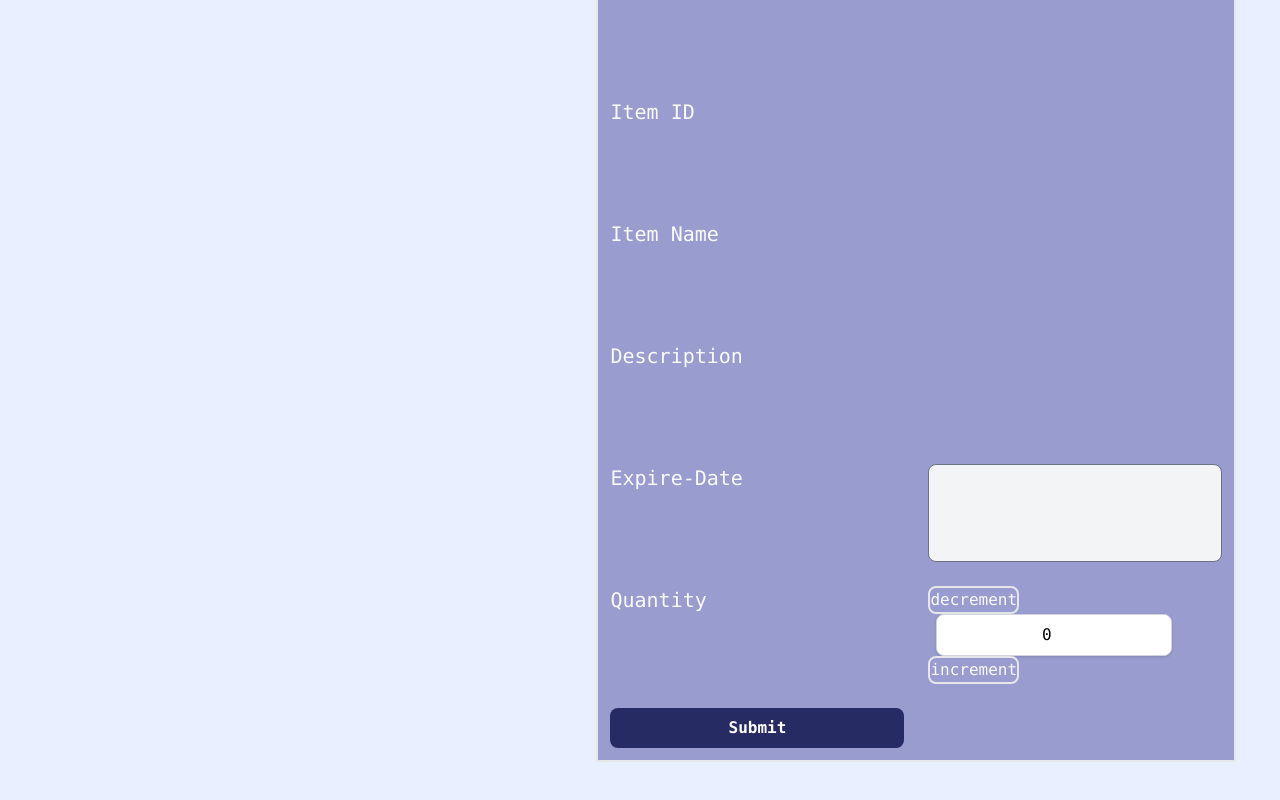
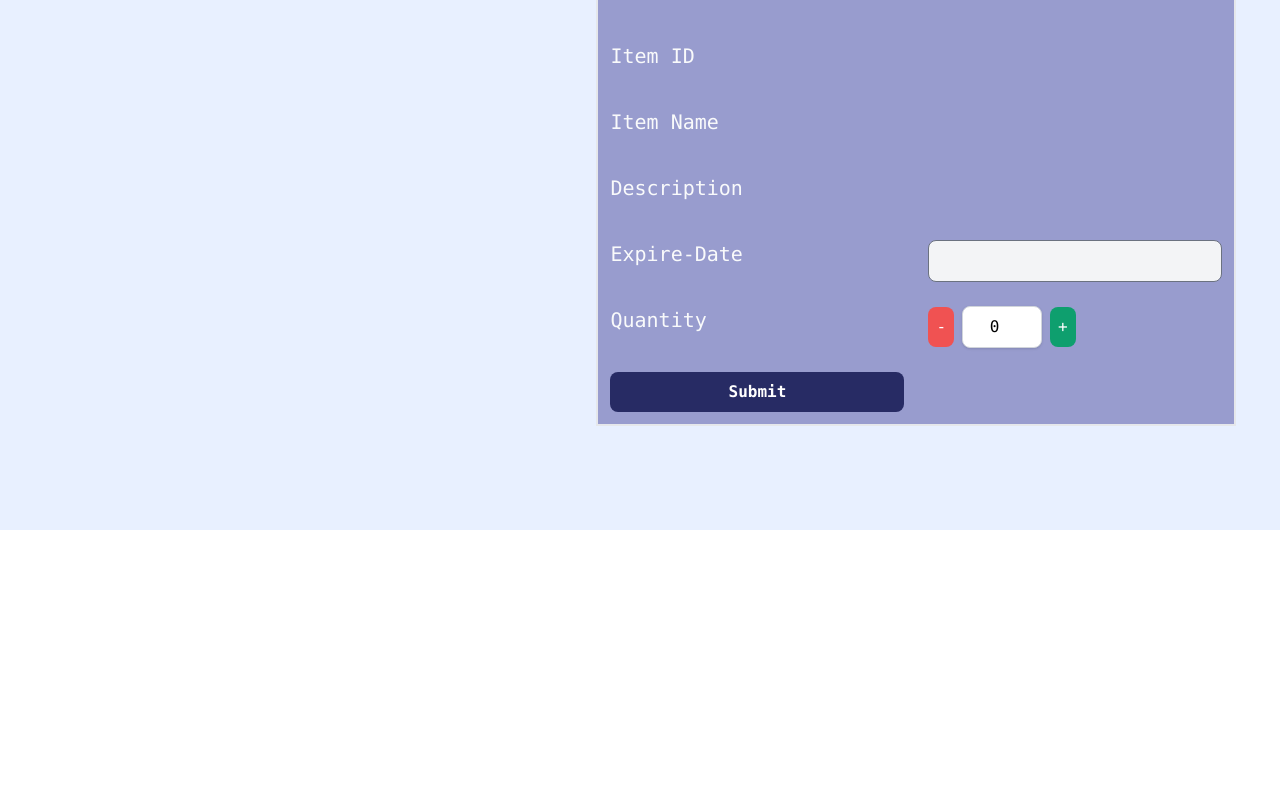
Before and after one commit to KenzieLeonic/testmirror, a Vue app in the folder app/: page /inbound in a window 1280 px wide. Shown: the part 344-1144 px from the top of the page. After the commit the page ends 874 px from the top, so only its background shows below. Built offline with nearby package versions, Linux system fonts and the light colour scheme; no server answers.

Commit message:
edit buttons

```diff
--- a/app/src/views/InboundView.vue
+++ b/app/src/views/InboundView.vue
@@ -99,10 +99,10 @@
           <h3 class="float-left text-xl text-gray-50">
             Quantity
           </h3>
-          <div class="text-gray-50">
-            <button v-on:click="increment" class="border-2 rounded-lg">increment</button>
-            <span class="mx-2">{{ count }}</span>
-            <button v-on:click="decrement" class="border-2 rounded-lg">decrement</button>
+          <div class="text-white">
+            <button v-on:click="decrement" class="rounded-lg p-2  bg-red-500 hover:bg-red-600">-</button>
+            <input type="number" v-model="count" class="mx-2 w-20 text-black text-center overflow-hidden rounded-lg shadow bg-white border border-gray-300 ">
+            <button v-on:click="increment" class="rounded-lg p-2  bg-green-500 hover:bg-green-600">+</button>
           </div>
           <button @click="addInbound" class="px-4 py-2 font-bold text-white rounded-lg bg hover:bg-[#10122e] bg-angelBaby-300"
                   style="align-items: center;">
@@ -134,11 +134,10 @@
           <h3 class="float-left text-xl text-gray-50">
             Quantity
           </h3>
-          <div class="text-gray-50">
-            <button v-on:click="decrement" class="border-2 rounded-lg">decrement</button>
-            <!-- <span class="mx-2">{{ count }}</span> -->
-            <input type="number" v-model="count" class="mx-2  text-black text-center overflow-hidden rounded-lg shadow bg-white border border-gray-300 ">
-            <button v-on:click="increment" class="border-2 rounded-lg">increment</button>
+          <div class="text-white">
+            <button v-on:click="decrement" class="rounded-lg p-2  bg-red-500 hover:bg-red-600">-</button>
+            <input type="number" v-model="count" class="mx-2 w-20 text-black text-center overflow-hidden rounded-lg shadow bg-white border border-gray-300 ">
+            <button v-on:click="increment" class="rounded-lg p-2  bg-green-500 hover:bg-green-600">+</button>
           </div>
           <button class="px-4 py-2 font-bold text-white rounded-lg bg hover:bg-[#10122e] bg-angelBaby-300"
                   style="align-items: center;">
--- a/app/src/views/OutboundView.vue
+++ b/app/src/views/OutboundView.vue
@@ -95,12 +95,10 @@
           <h3 class="float-left text-xl text-gray-50">
             Quantity
           </h3>
-          <div class="text-gray-50">
-            <button v-on:click="increment" class="border-2 rounded-lg">increment</button>
-            <!-- <span class="mx-2">{{ count }}</span> -->
-            <input type="number" v-model="count"
-            class="text-center w-20 overflow-hidden rounded-lg shadow bg-white border border-gray-300 py-3 mr-2">
-            <button v-on:click="decrement" class="border-2 rounded-lg">decrement</button>
+          <div class="text-white">
+            <button v-on:click="decrement" class="rounded-lg p-2  bg-red-500 hover:bg-red-600">-</button>
+            <input type="number" v-model="count" class="mx-2 w-20 text-black text-center overflow-hidden rounded-lg shadow bg-white border border-gray-300 ">
+            <button v-on:click="increment" class="rounded-lg p-2  bg-green-500 hover:bg-green-600">+</button>
           </div>
           <button @click="addOutbound" class="px-4 py-2 font-bold text-white rounded-lg bg hover:bg-[#10122e] bg-angelBaby-300"
                   style="align-items: center;">
@@ -128,11 +126,10 @@
           <h3 class="float-left text-xl text-gray-50">
             Quantity
           </h3>
-          <div class="text-gray-50">
-            <button v-on:click="decrement" class="border-2 rounded-lg">decrement</button>
-            <!-- <span class="mx-2">{{ count }}</span> -->
-            <input type="number" v-model="count" class="mx-2  text-black text-center overflow-hidden rounded-lg shadow bg-white border border-gray-300 ">
-            <button v-on:click="increment" class="border-2 rounded-lg">increment</button>
+          <div class="text-white">
+            <button v-on:click="decrement" class="rounded-lg p-2  bg-red-500 hover:bg-red-600">-</button>
+            <input type="number" v-model="count" class="mx-2 w-20 text-black text-center overflow-hidden rounded-lg shadow bg-white border border-gray-300 ">
+            <button v-on:click="increment" class="rounded-lg p-2  bg-green-500 hover:bg-green-600">+</button>
           </div>
           <button class="px-4 py-2 font-bold text-white rounded-lg bg hover:bg-[#10122e] bg-angelBaby-300"
                   style="align-items: center;">
--- a/app/src/views/history/HistoryAllView.vue
+++ b/app/src/views/history/HistoryAllView.vue
@@ -84,7 +84,7 @@
               <td @click="logDetail(log)" class="py-3 px-6 bg-gray-50 dark:bg-gray-800">{{ log.totalQuantity}}</td>
               <td @click="logDetail(log)" class="py-3 px-6 bg-white">{{log.user.username}}</td>
               <td @click="logDetail(log)" class="py-3 px-6 bg-gray-50 dark:bg-gray-800">
-                <button @click="logDetail(log)" class="px-2 py-1 border rounded-xl">แก้ไข</button>
+                <button class="px-2 py-1 border rounded-xl bg-angelBaby-300 text-white shadow-lg">Info</button>
               </td>
             </tr>
           </tbody>
--- /dev/null
+++ b/app/src/views/history/ShowHistoryInfoView.vue
@@ -0,0 +1,15 @@
+<template>
+
+
+
+</template>
+
+<script>
+export default {
+  name: "ShowHistoryInfoView"
+}
+</script>
+
+<style scoped>
+
+</style>
```
